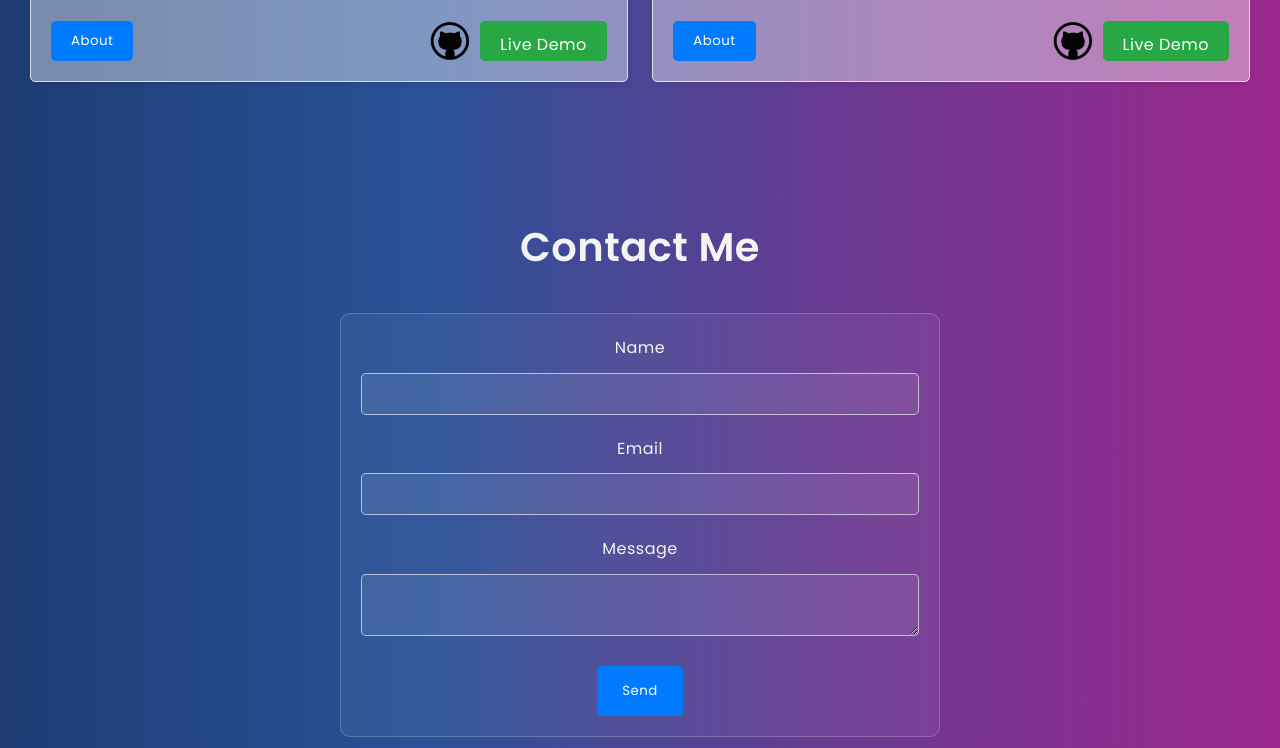
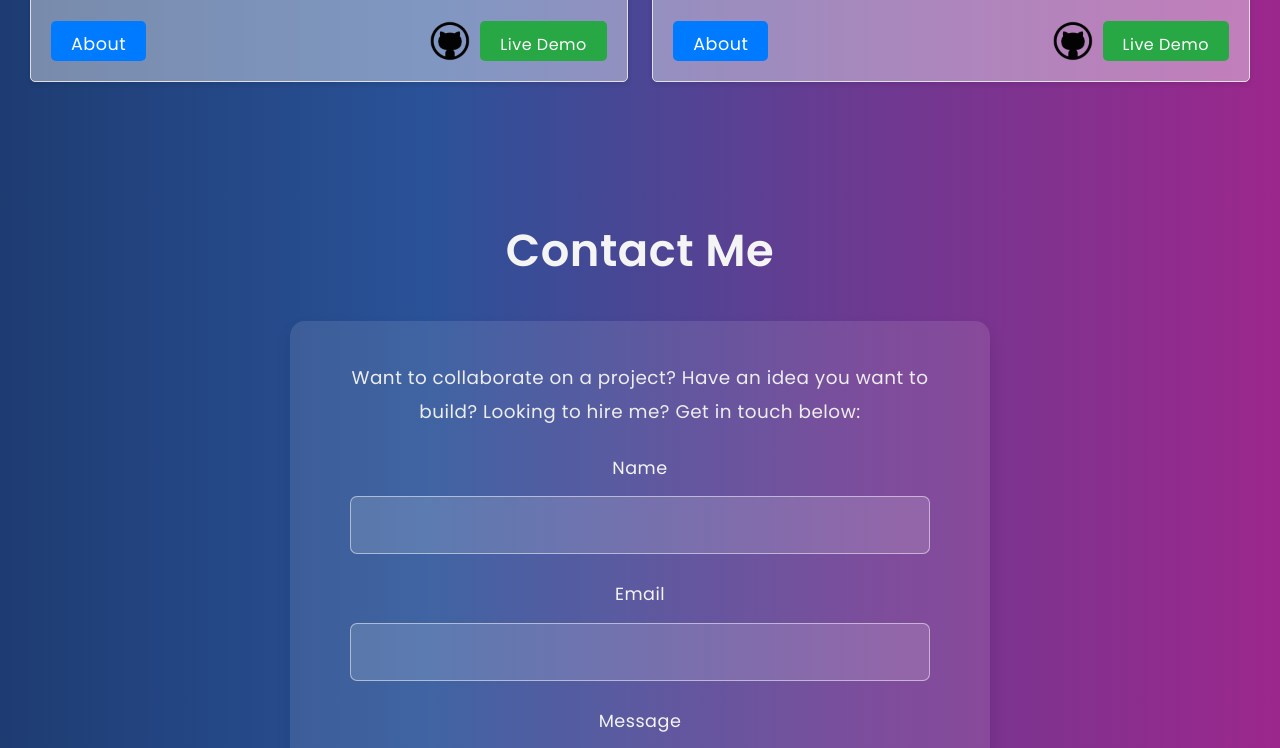
Before and after one commit to AhmedRaisi/PersonalPortfolio, a React (Create React App) app in the folder client/: page / in a window 1280 px wide. Shown: the part 2600-3348 px from the top of the page. Built offline with nearby package versions, Linux system fonts and the light colour scheme.

Commit message:
changed contact section layout

```diff
--- a/client/src/components/Contact/index.js
+++ b/client/src/components/Contact/index.js
@@ -25,8 +25,10 @@ const Contact = () => {
 
     return (
         <Element name="contactSection">
-        <div className="contact">
+            <div className="contactContainer">
                 <h1>Contact Me</h1>
+                <div className="contactCard">
+                    <p>Want to collaborate on a project? Have an idea you want to build? Looking to hire me? Get in touch below:</p>
                     <form onSubmit={handleSubmit}>
                         <div className="inputGroup">
                             <label>Name</label>
@@ -43,6 +45,7 @@ const Contact = () => {
                         <button type="submit">Send</button>
                     </form>
                 </div>
+            </div>
         </Element>
     );
 };
--- a/client/src/components/Contact/styles.css
+++ b/client/src/components/Contact/styles.css
@@ -1,56 +1,72 @@
-/* Updated Contact section styles */
-
-.contact {
-    padding: 80px 0;  /* Increased padding for more vertical space */
-    background: linear-gradient(to right, #1e3c72, #2a5298, #6b3a91, #9c278c);  /* Gradient background */
+.contactContainer {
+    display: flex;
+    flex-direction: column;
+    align-items: center;
+    justify-content: center;
+    padding: 80px 0;
+    background: linear-gradient(to right, #1e3c72, #2a5298, #6b3a91, #9c278c);
+    color: #f4f4f4;
     text-align: center;
-    color: #f4f4f4;  /* Light text color for visibility against dark background */
 }
 
-.contact h1 {
-    font-size: 2.5em;  /* Increased font size */
+.contactContainer h1 {
+    font-size: 2.8em;
     margin-bottom: 30px;
 }
 
-.contact form {
-    max-width: 600px;
-    margin: 0 auto;
-    border: 1px solid rgba(255, 255, 255, 0.2);  /* Border to set the form apart */
-    padding: 20px;
-    border-radius: 10px;
-    background: rgba(255, 255, 255, 0.05);  /* Slightly visible background to highlight the form area */
+.contactCard {
+    background: rgba(255, 255, 255, 0.1);
+    border-radius: 15px;
+    padding: 40px 60px;
+    box-shadow: 0px 8px 15px rgba(0, 0, 0, 0.1);
+    max-width: 700px;
+    width: 90%;
+}
+
+.contactCard p {
+    font-size: 1.15em;
+    margin-bottom: 25px;
+    color: #EDEDED;  /* A slightly brighter shade to stand out */
 }
 
 .inputGroup {
-    margin-bottom: 20px;
+    margin-bottom: 25px;
 }
 
 .inputGroup label {
     display: block;
-    margin-bottom: 10px;
+    margin-bottom: 12px;
+    font-size: 1.1em;
 }
 
 .inputGroup input,
 .inputGroup textarea {
     width: 100%;
-    padding: 10px;
-    border: 1px solid rgba(255, 255, 255, 0.6);  /* Adjusted border for better visibility */
-    border-radius: 5px;
-    background: rgba(255, 255, 255, 0.08);  /* Input background to stand out */
-    color: #f4f4f4;  /* Light text color for input fields */
+    padding: 15px;
+    border: 1px solid rgba(255, 255, 255, 0.5);
+    border-radius: 7px;
+    background: rgba(255, 255, 255, 0.15);
+    color: #f4f4f4;
+    font-size: 1.05em;
+}
+
+.inputGroup textarea {
+    min-height: 150px;
 }
 
 button {
-    background-color: #007BFF;
+    background-color: #6b3a91;
     color: #fff;
-    padding: 15px 25px;  /* Increased padding for a bigger button */
+    padding: 17px 30px;
     border: none;
-    border-radius: 5px;
+    border-radius: 7px;
     cursor: pointer;
     transition: background-color 0.3s, transform 0.3s;
+    margin-top: 25px;
+    font-size: 1.1em;
 }
 
 button:hover {
-    background-color: #0056b3;
-    transform: scale(1.05);
+    background-color: #9c278c;
+    transform: scale(1.07);
 }
```
Lines whose indentation alone changed are shown as unchanged.
